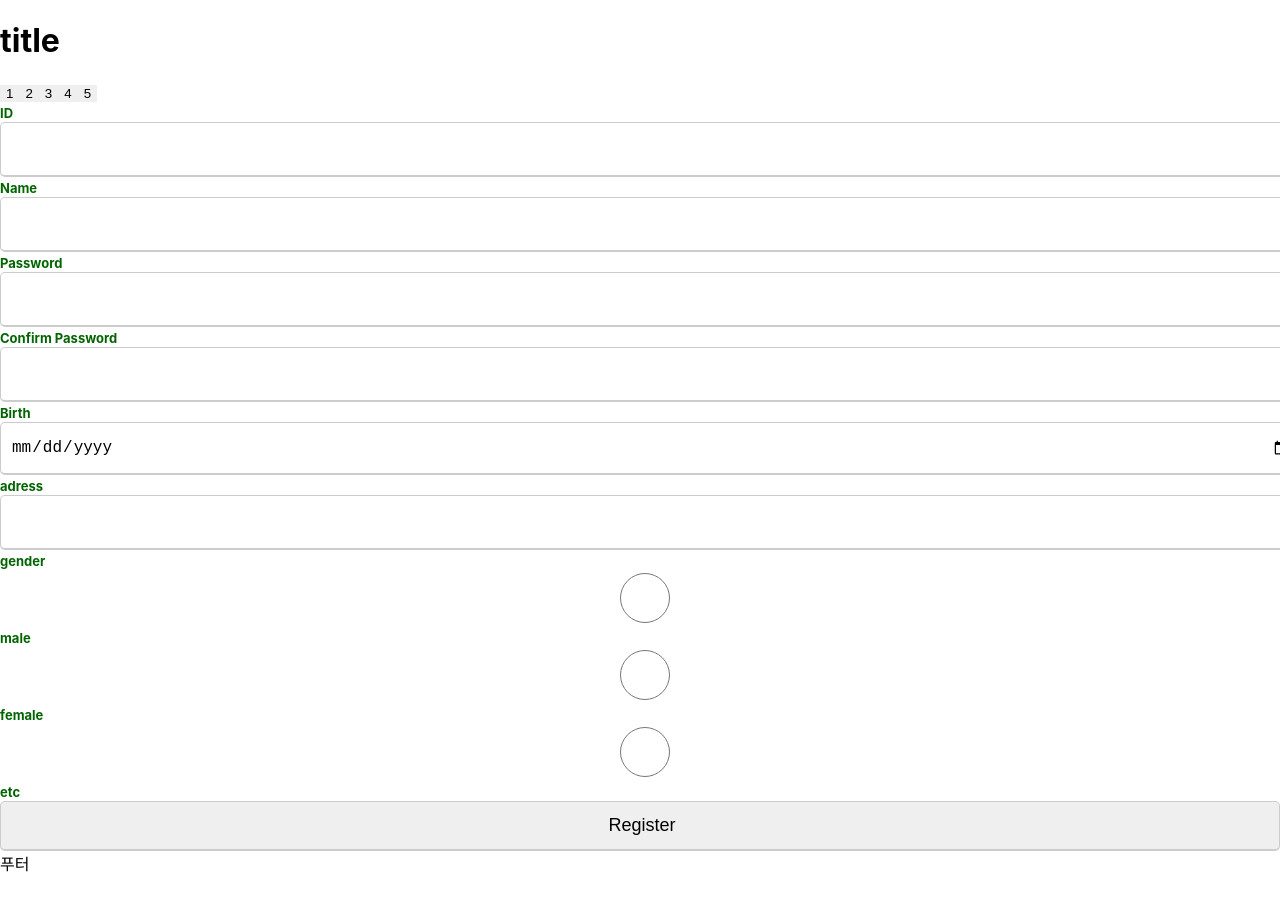
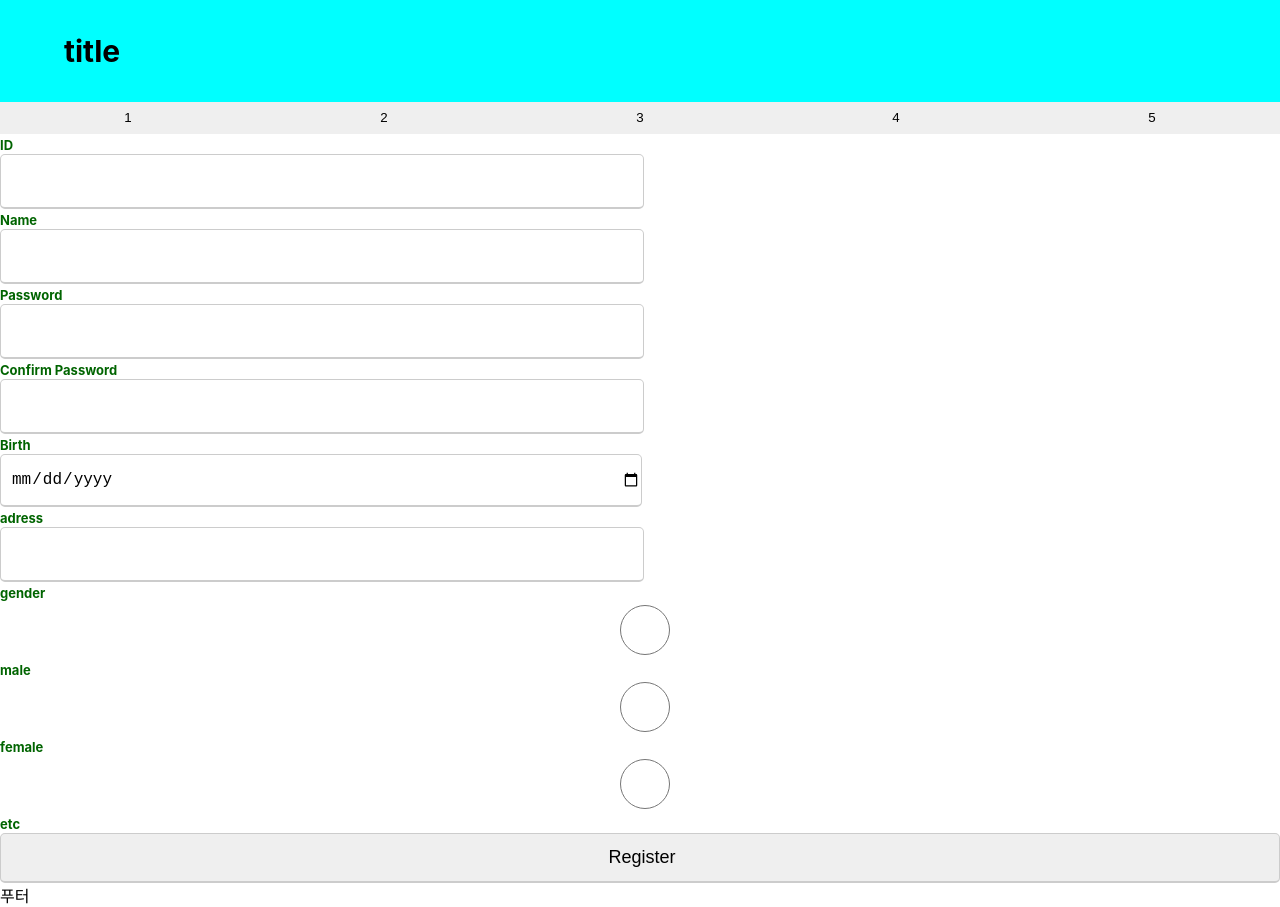
Before and after one commit to limgs0506/Form_Study_react, a React (Create React App) app: page / in a window 1280 px wide. Before the commit the page ends 875 px from the top, so only its background shows below. Built offline with nearby package versions, Linux system fonts and the light colour scheme.

Commit message:
FEAT molecules styled comp 적용

```diff
--- a/src/components/molecules/HeaderNav.tsx
+++ b/src/components/molecules/HeaderNav.tsx
@@ -1,15 +1,21 @@
 import React, { Component } from "react";
 import Button from "../atom/button";
+import styled from "styled-components";
 
+const StyledNav = styled.nav`
+	display: flex;
+	width: 100%;
+	min-height: 2rem;
+`;
 const HeaderNav: React.FC = () => {
 	return (
-		<nav className="head_nav">
+		<StyledNav>
 			<Button>1</Button>
 			<Button>2</Button>
 			<Button>3</Button>
 			<Button>4</Button>
 			<Button>5</Button>
-		</nav>
+		</StyledNav>
 	);
 };
 
--- a/src/components/molecules/HeaderTitle.tsx
+++ b/src/components/molecules/HeaderTitle.tsx
@@ -1,14 +1,21 @@
 import React, { Component } from "react";
+import styled from "styled-components";
 
 type Props = {
 	children: string;
 };
 
+const StyledDiv = styled.div`
+	padding: 1%;
+	padding-inline: 5%;
+	background-color: aqua;
+	font-size: 15px;
+`;
 const HeaderTitle: React.FC<Props> = (props) => {
 	return (
-		<div className="header_title">
+		<StyledDiv>
 			<h1>{props.children}</h1>
-		</div>
+		</StyledDiv>
 	);
 };
 
--- a/src/components/molecules/inputRadio.tsx
+++ b/src/components/molecules/inputRadio.tsx
@@ -1,4 +1,5 @@
 import React, { Component } from "react";
+import styled from "styled-components";
 import Input from "../atom/input";
 import Label from "../atom/label";
 
@@ -10,10 +11,18 @@ type Props = {
 	holder?: string;
 	value?: string;
 };
+const StyledInput = styled(Input)``;
+const StyledDiv = styled.div`
+	${StyledInput} {
+		&:checked + Label {
+			font-weight: bold;
+		}
+	}
+`;
 
 const InputRadio: React.FC<Props> = (props) => {
 	return (
-		<div className="gender_input">
+		<StyledDiv className="gender_input">
 			<Input
 				type={props.type}
 				name={props.name}
@@ -22,7 +31,7 @@ const InputRadio: React.FC<Props> = (props) => {
 				value={props.value}
 			/>
 			<Label name={props.name}>{props.children}</Label>
-		</div>
+		</StyledDiv>
 	);
 };
 
--- a/src/components/molecules/inputText.tsx
+++ b/src/components/molecules/inputText.tsx
@@ -1,6 +1,7 @@
 import React, { Component } from "react";
 import Input from "../atom/input";
 import Label from "../atom/label";
+import styled from "styled-components";
 
 type Props = {
 	type: string;
@@ -11,9 +12,15 @@ type Props = {
 	value?: string;
 };
 
+const StyeldDiv = styled.div`
+	isplay: flex;
+	flex-direction: column;
+	width: calc(100% / 2 - 10px);
+`;
+
 const InputText: React.FC<Props> = (props) => {
 	return (
-		<div className="input_con">
+		<StyeldDiv className="input_con">
 			<Label name={props.name}>{props.children}</Label>
 			<Input
 				type={props.type}
@@ -22,7 +29,7 @@ const InputText: React.FC<Props> = (props) => {
 				holder={props.holder}
 				value={props.value}
 			/>
-		</div>
+		</StyeldDiv>
 	);
 };
 
```
